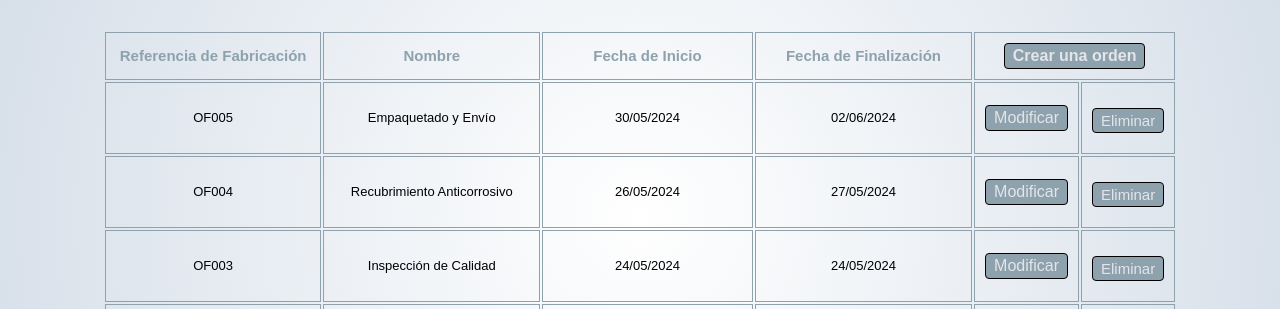
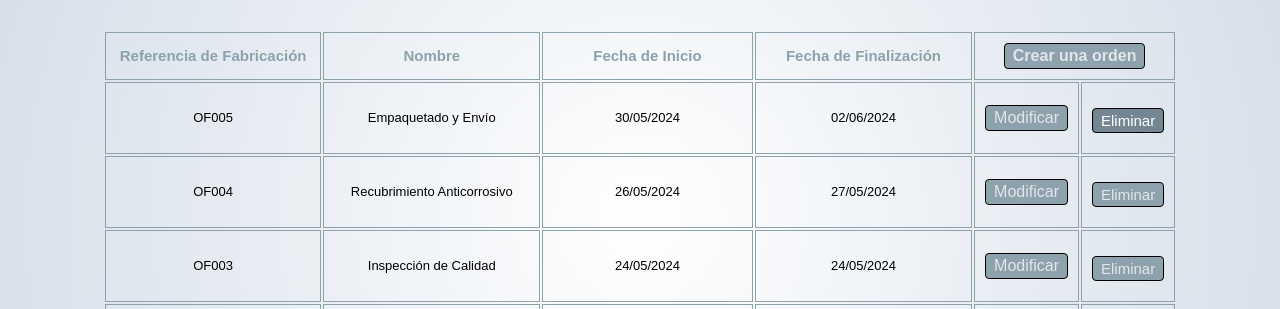
Before and after one commit to JonayRoman/E2-Equipo7, a Django app: page /appGestionProduccion/ordenes in a window 1280 px wide, with the pointer over the restyled element. Shown: the part 272-581 px from the top of the page. Run offline with Django 5.2, Linux system fonts and the light colour scheme; data comes from the database, SQL or seed files in the repository; both versions use the stored data as it was after the commit.

Commit message:
Hover del boton "eliminar"

```diff
--- a/static/css/style.css
+++ b/static/css/style.css
@@ -409,6 +409,11 @@ table {
     margin-bottom: 1rem;
 }
 
+.formulario-boton-eliminar .boton-eliminar:hover {
+    background-color: #738691;
+    color: #ffffff;
+}
+
 .nada-creado {
     display: flex;
     flex-direction: column;
```
Also changed, not shown: db.sqlite3.
